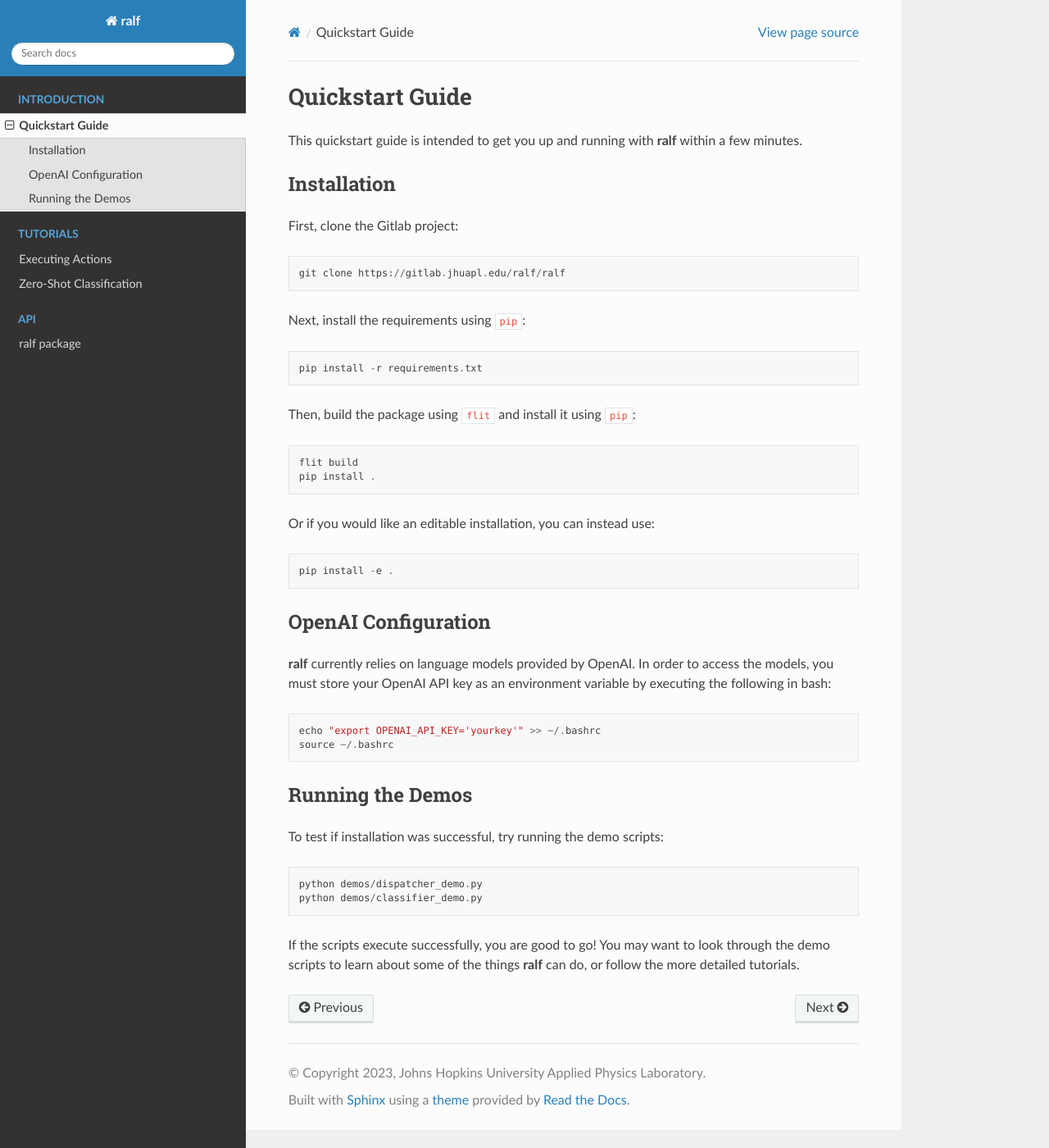
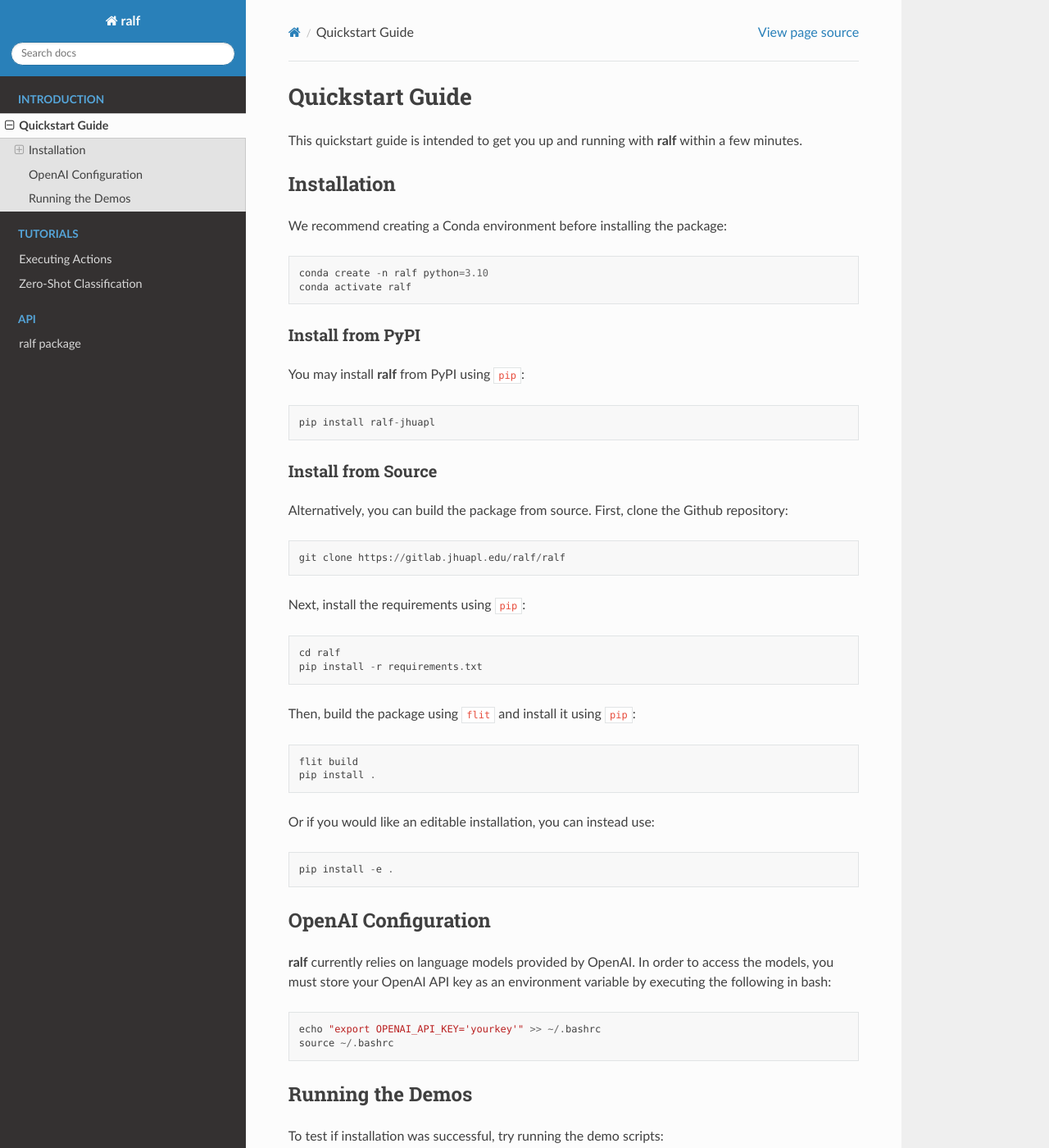
Before and after one commit to jhuapl-fomo/ralf, a Sphinx documentation site: the page built from docs/introduction/quickstart.rst, in a window 1280 px wide and 1400 px high. Shown: the whole window at 82% size. Built offline with Sphinx 7.4.7 and the Read the Docs theme 2.0.0, drawn with Linux system fonts in a browser that asks for light colours.

Commit message:
Updated quickstart guide in docs

```diff
--- a/docs/introduction/quickstart.rst
+++ b/docs/introduction/quickstart.rst
@@ -6,12 +6,28 @@ a few minutes.
 
 Installation
 ------------
-First, clone the Gitlab project::
+We recommend creating a Conda environment before installing the package::
+
+    conda create -n ralf python=3.10
+    conda activate ralf
+
+Install from PyPI
++++++++++++++++++
+
+You may install **ralf** from PyPI using ``pip``::
+
+    pip install ralf-jhuapl
+
+Install from Source
++++++++++++++++++++
+
+Alternatively, you can build the package from source. First, clone the Github repository::
 
     git clone https://gitlab.jhuapl.edu/ralf/ralf
 
 Next, install the requirements using ``pip``::
 
+    cd ralf
     pip install -r requirements.txt
 
 Then, build the package using ``flit`` and install it using ``pip``::
@@ -38,6 +54,7 @@ Running the Demos
 
 To test if installation was successful, try running the demo scripts::
 
+    cd demos
     python demos/dispatcher_demo.py
     python demos/classifier_demo.py
 
```
